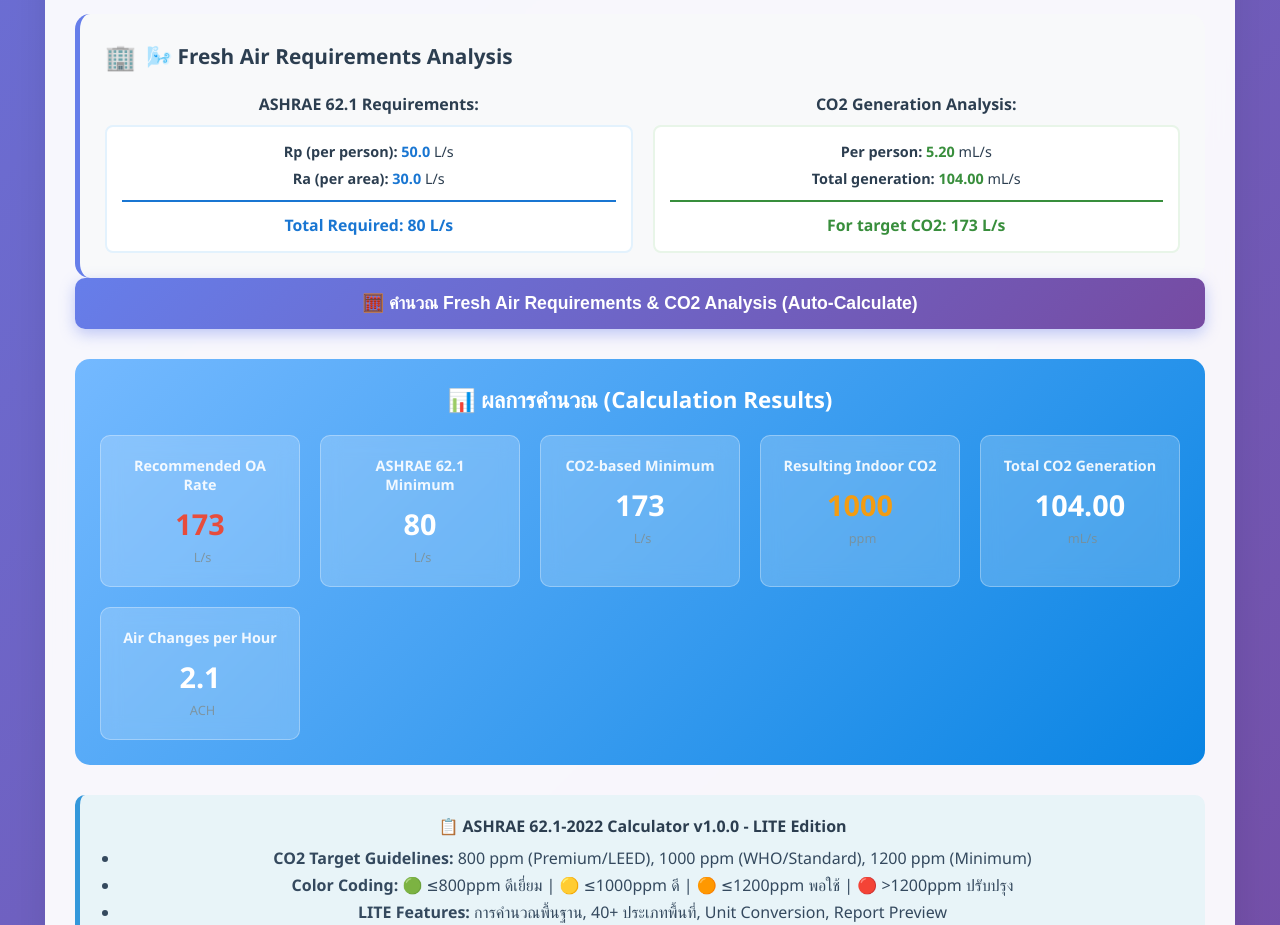
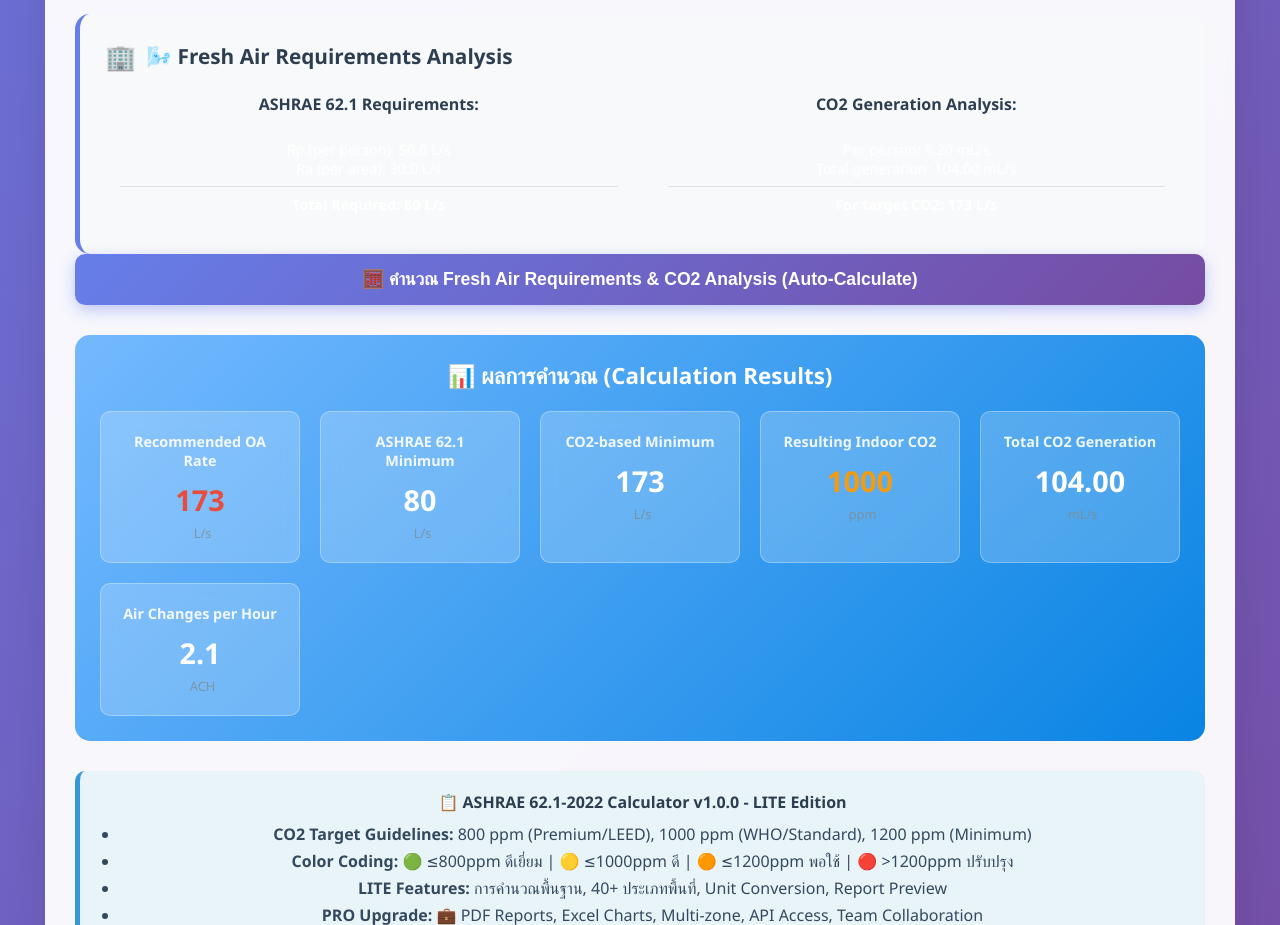
Before and after one commit to Roongzaa007/CO2-Calculators-Lite, a plain HTML site: page index.html in a window 1280 px wide. Shown: the part 1280-2205 px from the top of the page. Drawn offline with Linux system fonts and the light colour scheme.

Commit message:
index.html

```diff
--- a/index.html
+++ b/index.html
@@ -825,20 +825,20 @@
             <div style="display: grid; grid-template-columns: 1fr 1fr; gap: 20px;">
                 <div>
                     <h4 style="color: #2c3e50; margin-bottom: 10px;">ASHRAE 62.1 Requirements:</h4>
-                    <div id="freshAirBreakdown" style="background: #ffffff; padding: 15px; border-radius: 8px; font-size: 0.9em; border: 2px solid #e3f2fd; color: #2c3e50;">
-                        <div style="margin-bottom: 8px;"><strong>Rp (per person):</strong> <span id="rpValue" style="color: #1976d2; font-weight: bold;">-</span> <span id="rpUnit">L/s</span></div>
-                        <div style="margin-bottom: 8px;"><strong>Ra (per area):</strong> <span id="raValue" style="color: #1976d2; font-weight: bold;">-</span> <span id="raUnit">L/s</span></div>
-                        <div style="border-top: 2px solid #1976d2; margin-top: 12px; padding-top: 12px; font-weight: bold; color: #1976d2; font-size: 1.1em;">
+                    <div id="freshAirBreakdown" style="background: #f8f9fa; padding: 15px; border-radius: 8px; font-size: 0.9em;">
+                        <div>Rp (per person): <span id="rpValue">-</span> <span id="rpUnit">L/s</span></div>
+                        <div>Ra (per area): <span id="raValue">-</span> <span id="raUnit">L/s</span></div>
+                        <div style="border-top: 1px solid #dee2e6; margin-top: 8px; padding-top: 8px; font-weight: bold;">
                             Total Required: <span id="totalRequired">-</span> <span id="totalReqUnit">L/s</span>
                         </div>
                     </div>
                 </div>
                 <div>
                     <h4 style="color: #2c3e50; margin-bottom: 10px;">CO2 Generation Analysis:</h4>
-                    <div id="co2Analysis" style="background: #ffffff; padding: 15px; border-radius: 8px; font-size: 0.9em; border: 2px solid #e8f5e8; color: #2c3e50;">
-                        <div style="margin-bottom: 8px;"><strong>Per person:</strong> <span id="co2PerPerson" style="color: #388e3c; font-weight: bold;">-</span> mL/s</div>
-                        <div style="margin-bottom: 8px;"><strong>Total generation:</strong> <span id="totalCO2Gen" style="color: #388e3c; font-weight: bold;">-</span> mL/s</div>
-                        <div style="border-top: 2px solid #388e3c; margin-top: 12px; padding-top: 12px; font-weight: bold; color: #388e3c; font-size: 1.1em;">
+                    <div id="co2Analysis" style="background: #f8f9fa; padding: 15px; border-radius: 8px; font-size: 0.9em;">
+                        <div>Per person: <span id="co2PerPerson">-</span> mL/s</div>
+                        <div>Total generation: <span id="totalCO2Gen">-</span> mL/s</div>
+                        <div style="border-top: 1px solid #dee2e6; margin-top: 8px; padding-top: 8px; font-weight: bold;">
                             For target CO2: <span id="requiredForTarget">-</span> <span id="targetReqUnit">L/s</span>
                         </div>
                     </div>
```
